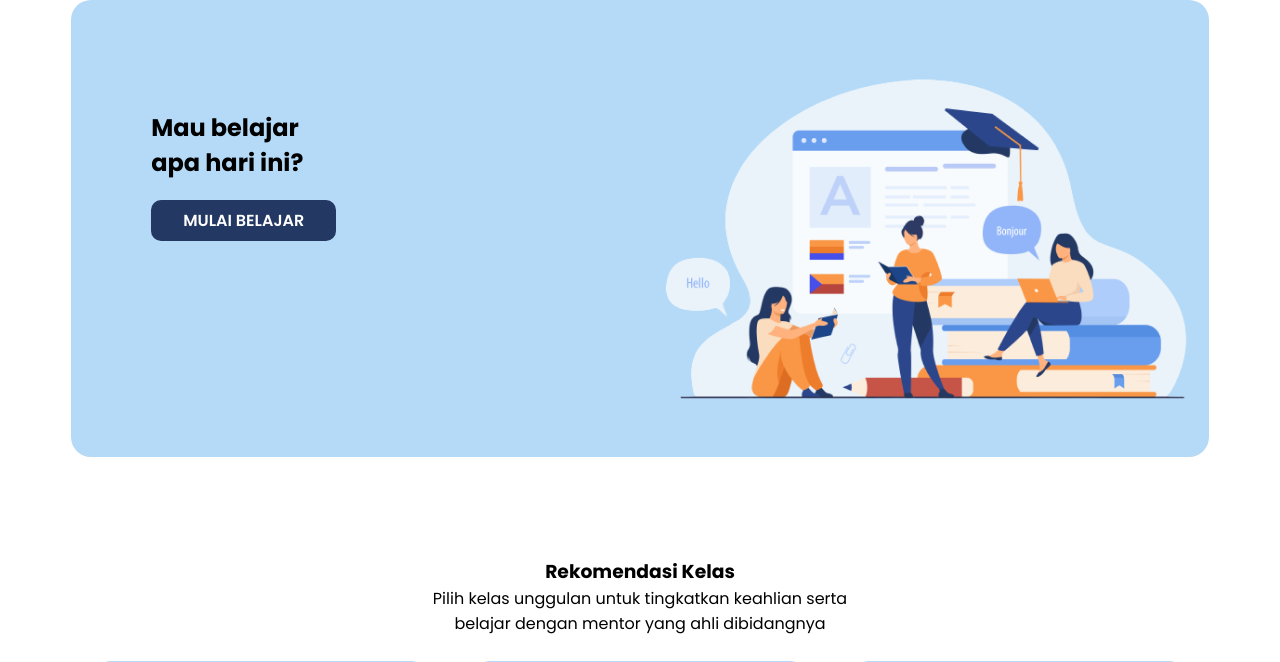
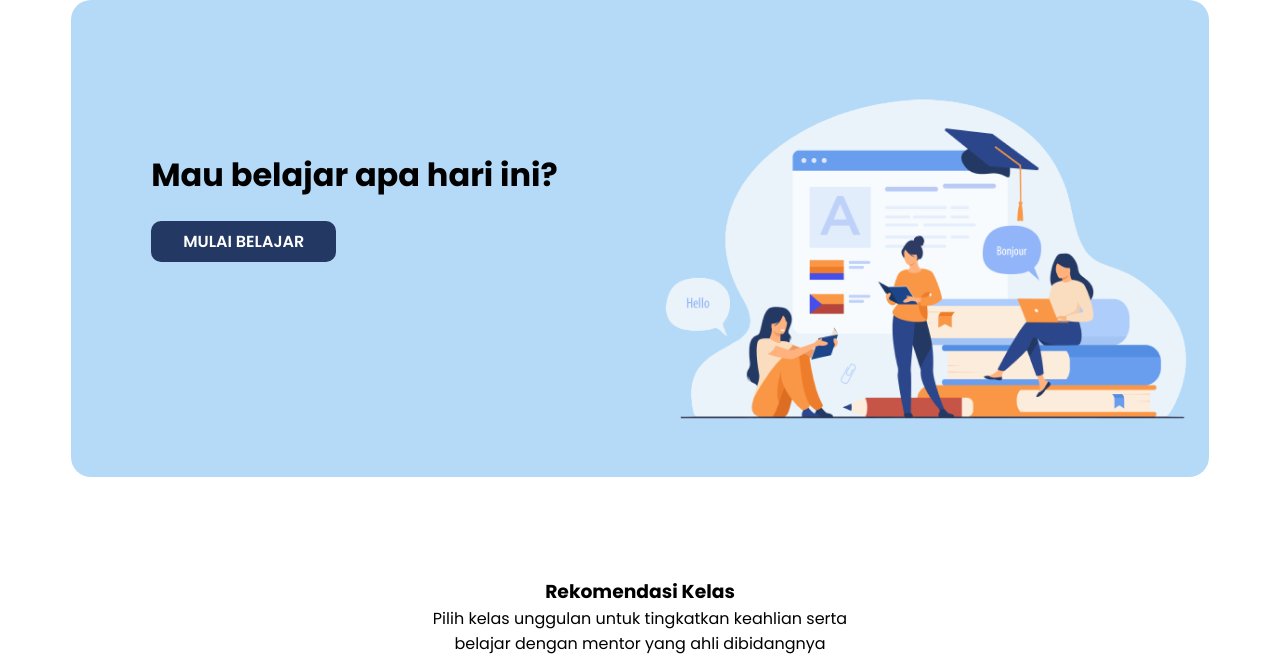
Before and after one commit to ZhafranR/Tugas-Besar-Web, a PHP site: page /afterLogin.php in a window 1280 px wide. Shown: the part 85-747 px from the top of the page. Run offline with PHP 8.4, Linux system fonts and the light colour scheme.

Commit message:
update afterlogin

```diff
--- a/afterLogin.php
+++ b/afterLogin.php
@@ -44,10 +44,10 @@
     <div class="parent">
       <div class="home">
         <div class="headerTxt">
-          <h2>
-            Mau belajar <br>
+          <h1>
+            Mau belajar
             apa hari ini?
-          </h2>
+          </h1>
           <a href="daftarKelas.php" id="buttonSubs">MULAI BELAJAR</a>
         </div>
         <div class="hero">
--- a/assets/css/styleAfterLogin.css
+++ b/assets/css/styleAfterLogin.css
@@ -64,6 +64,7 @@
 .home {
   display: flex;
   justify-content: space-between;
+  margin-top: 20px;
 }
 
 .hero img {
@@ -72,8 +73,9 @@
 
 .headerTxt{
   margin-left: 80px;
-  margin-top: 30px;
+  margin-top: 50px;
 }
+
 
 .parent {
   background-color: #b5daf7;
```
